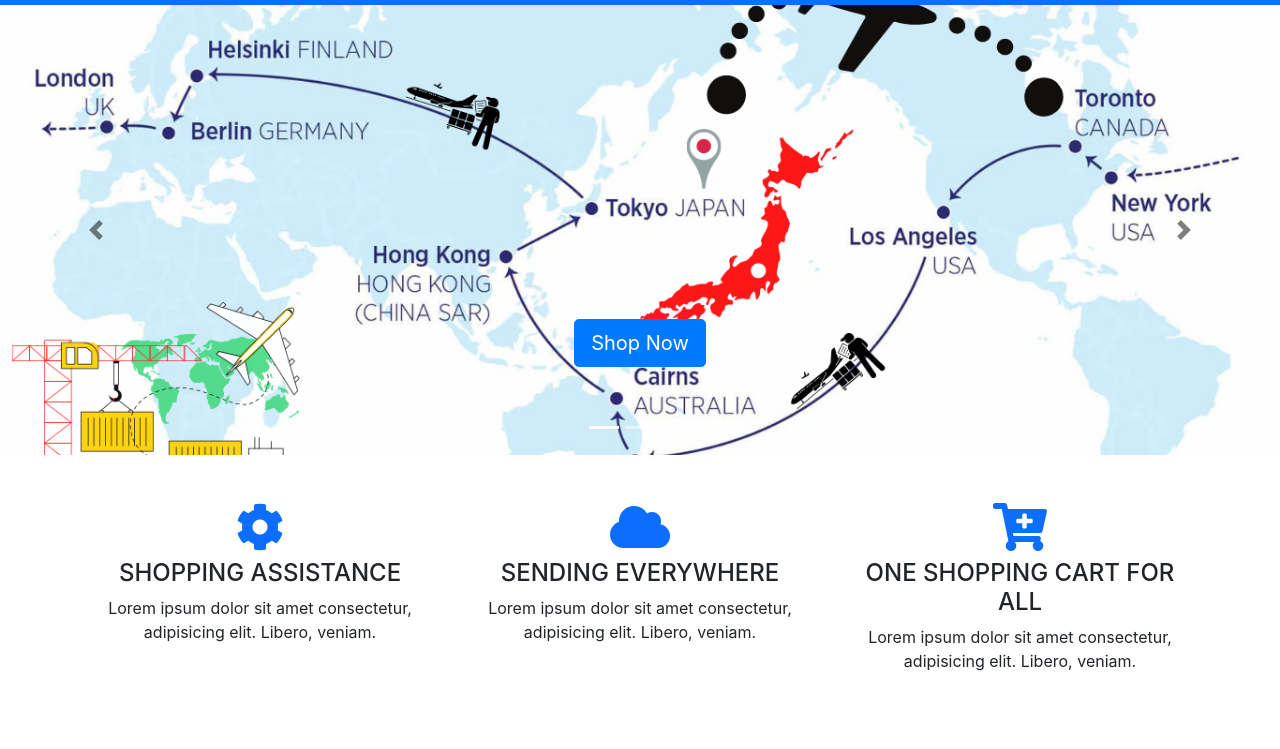
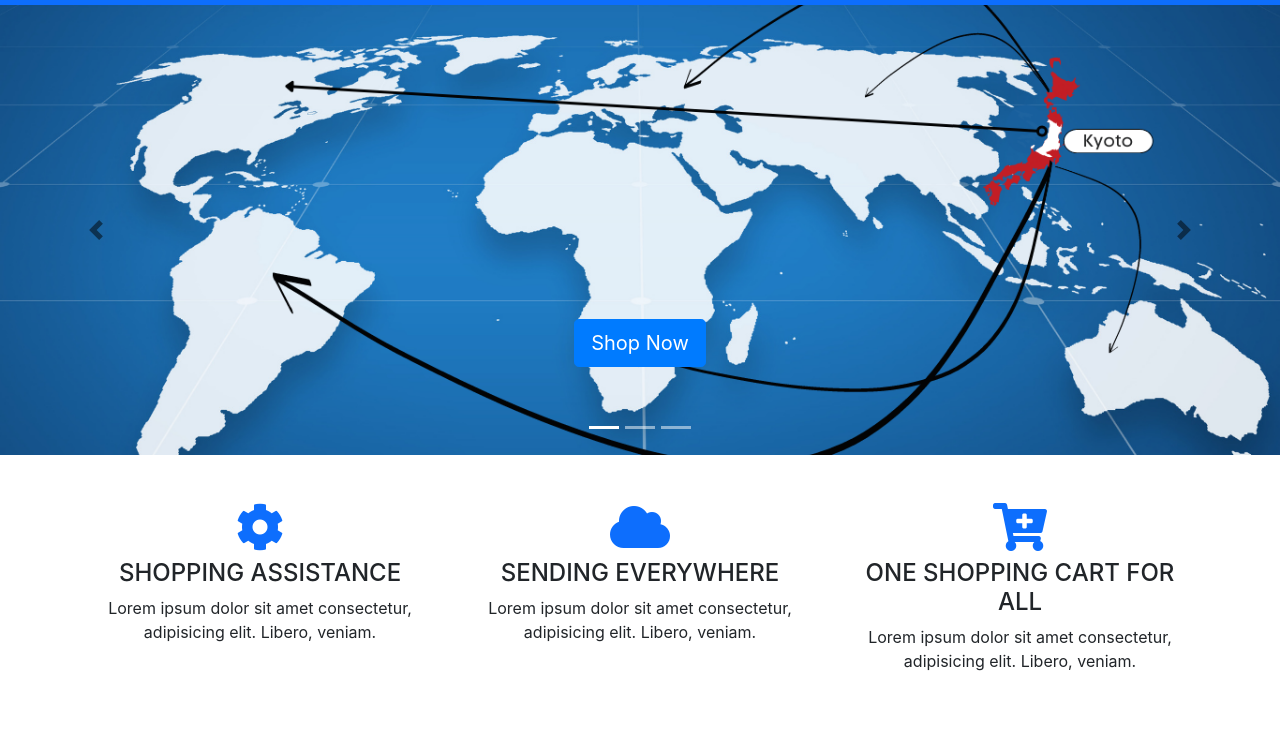
Before and after one commit to alfiofederico/kayguys-proto, a plain HTML site: page index.html in a window 1280 px wide. Shown: the part 51-800 px from the top of the page. Drawn offline with nearby package versions, Linux system fonts and the light colour scheme; some packages are replaced by stand-ins of ours; a script that the page names is missing.

Commit message:
New banners more professional

```diff
--- a/css/style.css
+++ b/css/style.css
@@ -22,10 +22,11 @@ body {
 }
 
 .carousel-image-1 {
-  background: url('../img/newBannerText.png');
+  background: url('../img/new\ banner.png');
   background-size: cover;
   background-repeat: no-repeat;
   background-position: center;
+
 }
 
 .carousel-image-2 {
```
Also changed, not shown: img/new banner 1.png (added), img/new banner.png (added).
